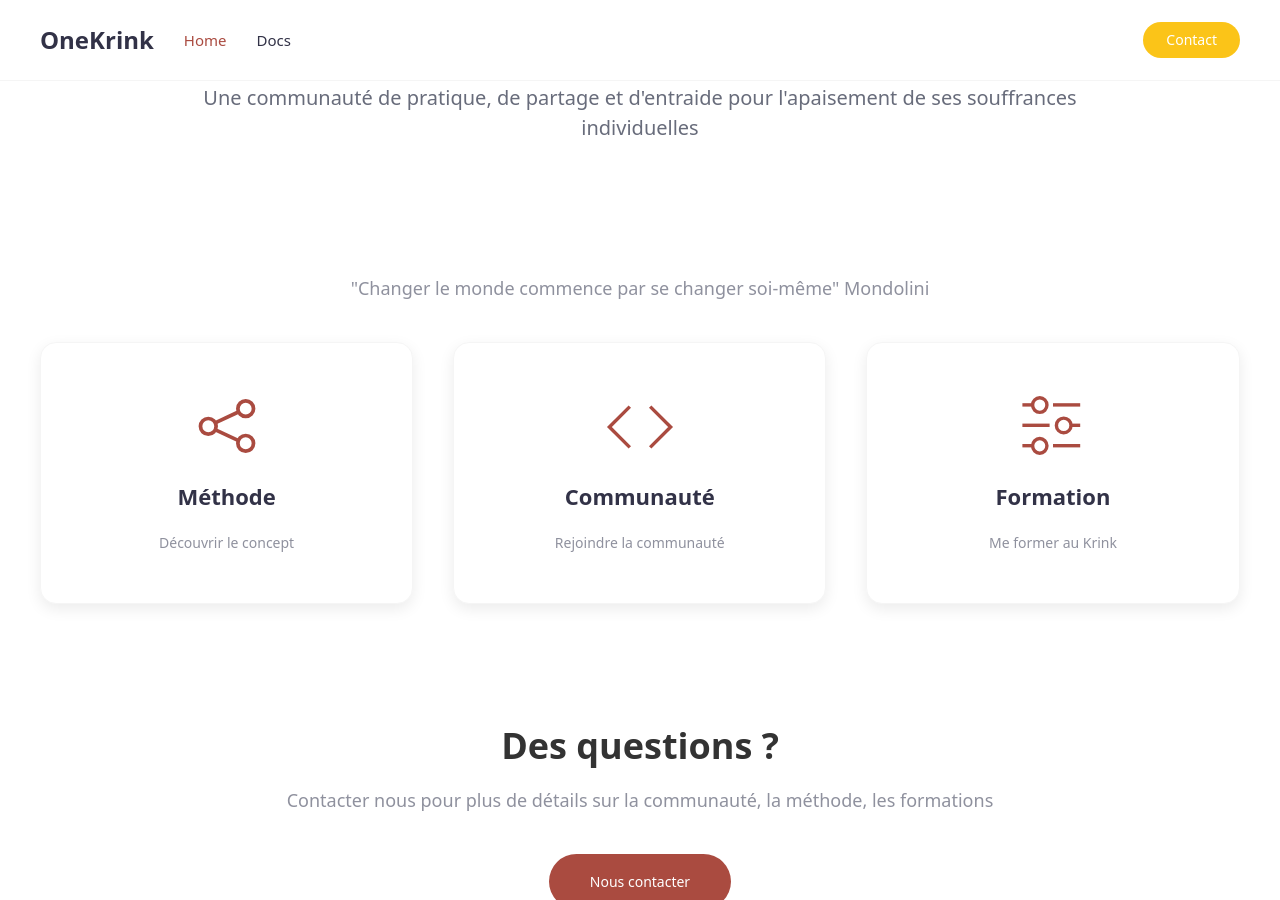
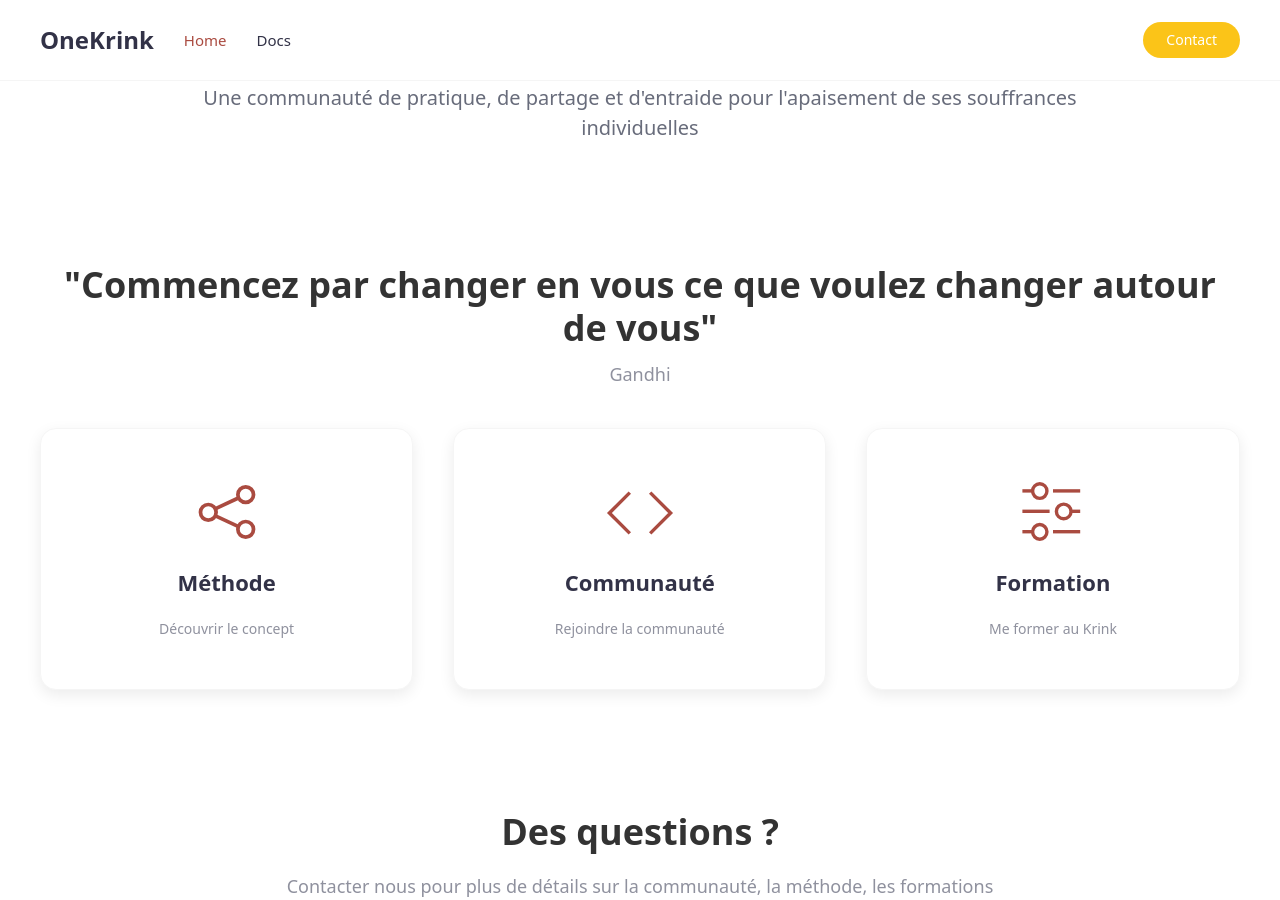
Before and after one commit to OneKrink/onekrink.github.io, a Jekyll site: the page built from index.md, in a window 1280 px wide and 900 px high, scrolled down 431 px. Built offline with Jekyll 4.4.1, drawn with Linux system fonts in a browser that asks for light colours.

Commit message:
Update index.md

```diff
--- a/index.md
+++ b/index.md
@@ -8,7 +8,7 @@ hero:
     search: false
 ---
 
-{% include boxes.html columns="3" title="" subtitle='"Changer le monde commence par se changer soi-même" Mondolini' %}
+{% include boxes.html columns="3" title='"Commencez par changer en vous ce que voulez changer autour de vous"' subtitle="Gandhi" %}
 
 <!---
 {% include featured.html tag="featured" title="Popular Articles" subtitle="Selected featured articles to get you started fast in Jekyll" %}
```
